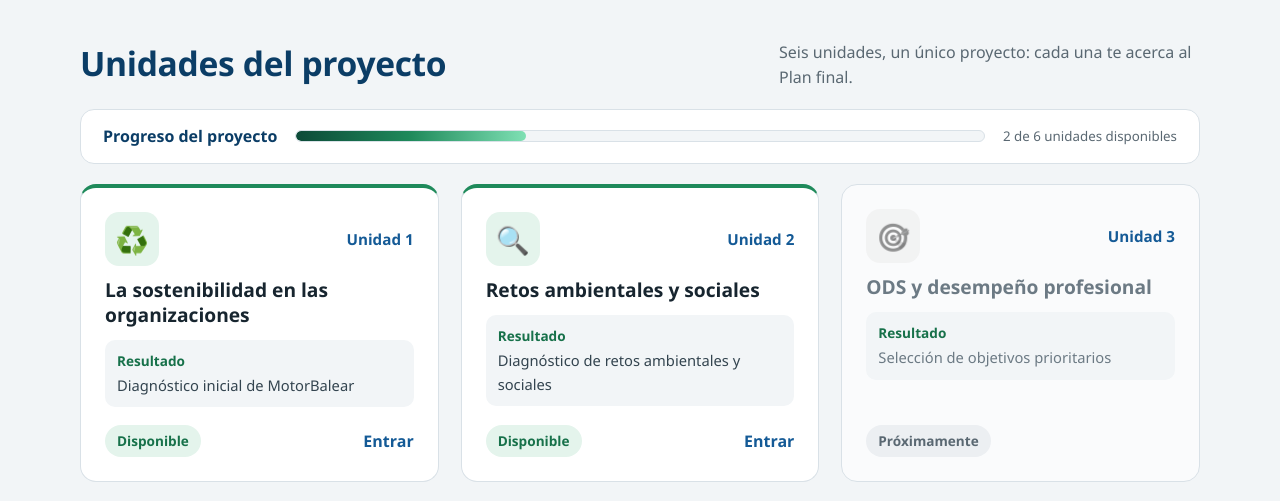
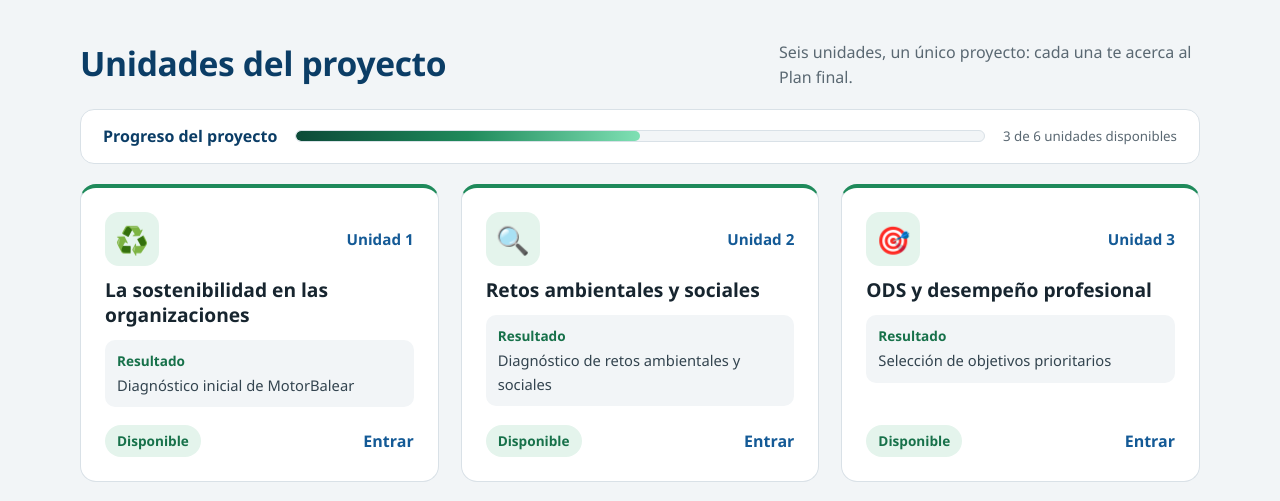
Before and after one commit to contrerasf-collab/Sostenibilidad, a plain HTML site: page index.html in a window 1280 px wide. Shown: the part 1020-1521 px from the top of the page. Drawn offline with Linux system fonts and the light colour scheme.

Commit message:
Update project progress and availability status

```diff
--- a/index.html
+++ b/index.html
@@ -1,4 +1,3 @@
-
 <!DOCTYPE html>
 <html lang="es">
 <head>
@@ -45,7 +44,7 @@ section.bloque{padding:clamp(28px,4.5vw,48px) 0 0}
 .progreso{background:var(--blanco);border:1px solid var(--linea);border-radius:14px;padding:14px 22px;margin-bottom:20px;display:grid;grid-template-columns:auto 1fr auto;gap:18px;align-items:center}
 .progreso strong{color:var(--azul)}
 .barra{height:12px;background:var(--gris-claro);border-radius:999px;overflow:hidden;border:1px solid var(--linea)}
-.barra span{display:block;height:100%;width:33.33%;background:linear-gradient(90deg,var(--verde-prof),var(--verde),var(--menta));border-radius:999px}
+.barra span{display:block;height:100%;width:50%;background:linear-gradient(90deg,var(--verde-prof),var(--verde),var(--menta));border-radius:999px}
 .progreso small{color:var(--gris)}
 
 .rejilla{display:grid;grid-template-columns:repeat(3,1fr);gap:22px}
@@ -201,8 +200,8 @@ footer p{font-size:.95rem}
 
       <div class="progreso" role="group" aria-label="Progreso del proyecto">
         <strong>Progreso del proyecto</strong>
-        <div class="barra" role="progressbar" aria-valuemin="0" aria-valuemax="6" aria-valuenow="2" aria-label="2 de 6 unidades disponibles"><span></span></div>
-        <small>2 de 6 unidades disponibles</small>
+        <div class="barra" role="progressbar" aria-valuemin="0" aria-valuemax="6" aria-valuenow="3" aria-label="3 de 6 unidades disponibles"><span></span></div>
+        <small>3 de 6 unidades disponibles</small>
       </div>
 
       <div class="rejilla">
@@ -220,11 +219,11 @@ footer p{font-size:.95rem}
           <div class="pie-tarjeta"><span class="estado">Disponible</span><span class="accion">Entrar</span></div>
         </a>
 
-        <a class="tarjeta proximamente" href="unidades/ud3.html" aria-disabled="true" tabindex="-1">
+        <a class="tarjeta disponible" href="unidades/ud3.html">
           <div class="cab"><span class="emoji" aria-hidden="true">🎯</span><span class="ud">Unidad 3</span></div>
           <h3>ODS y desempeño profesional</h3>
           <div class="resultado"><b>Resultado</b>Selección de objetivos prioritarios</div>
-          <div class="pie-tarjeta"><span class="estado">Próximamente</span></div>
+          <div class="pie-tarjeta"><span class="estado">Disponible</span><span class="accion">Entrar</span></div>
         </a>
 
         <a class="tarjeta proximamente" href="unidades/ud4.html" aria-disabled="true" tabindex="-1">
```
